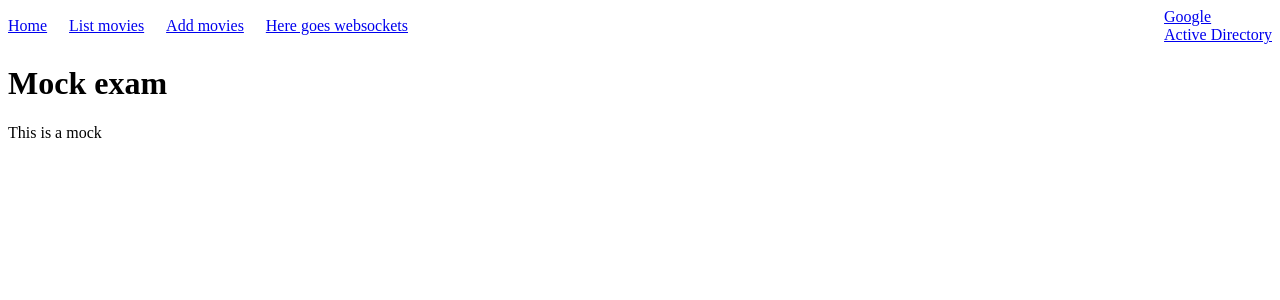
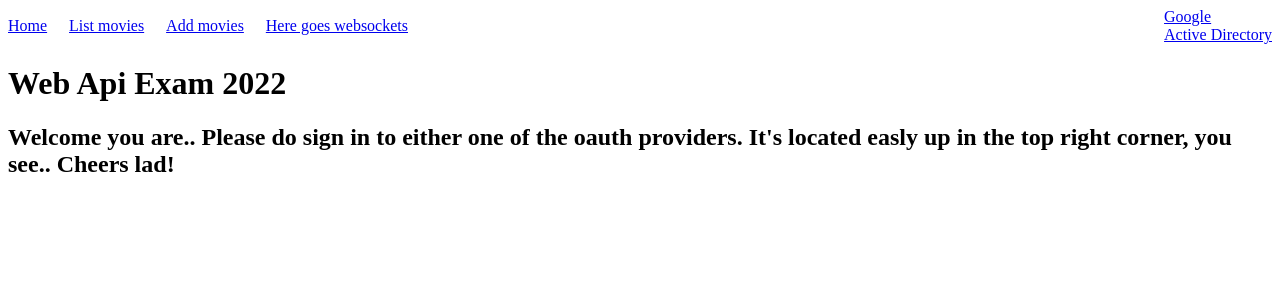
Before and after one commit to Webutvikling-og-API-design-PG6301/mock_exam, a React (Vite) app in the folder client/: page / in a window 1280 px wide. Shown: the top 300 px of the page. Built offline with nearby package versions, Linux system fonts and the light colour scheme; no server answers.

Commit message:
providing logins/logouts messages and authorization

```diff
--- a/client/src/pages/Home/Home.jsx
+++ b/client/src/pages/Home/Home.jsx
@@ -1,10 +1,27 @@
-import React from "react";
-
+import React, { useContext } from "react";
+import { ProfileContext } from "../../App";
 const Home = () => {
+  const { Gdata } = useContext(ProfileContext);
   return (
     <div>
-      <h1>Mock exam</h1>
-      <p>This is a mock</p>
+      <h1>Web Api Exam 2022</h1>
+      {Gdata.userinfo ? (
+        <div>
+          <h2>Welcome to google {Gdata.userinfo.name}</h2>
+          <p>
+            You can now add movies to the list and you can visit your profile{" "}
+            <a href="/g_profile">here</a>
+          </p>
+        </div>
+      ) : (
+        <div>
+          <h2>
+            Welcome you are.. Please do sign in to either one of the oauth
+            providers. It's located easly up in the top right corner, you see..
+            Cheers lad!
+          </h2>
+        </div>
+      )}
     </div>
   );
 };
```
